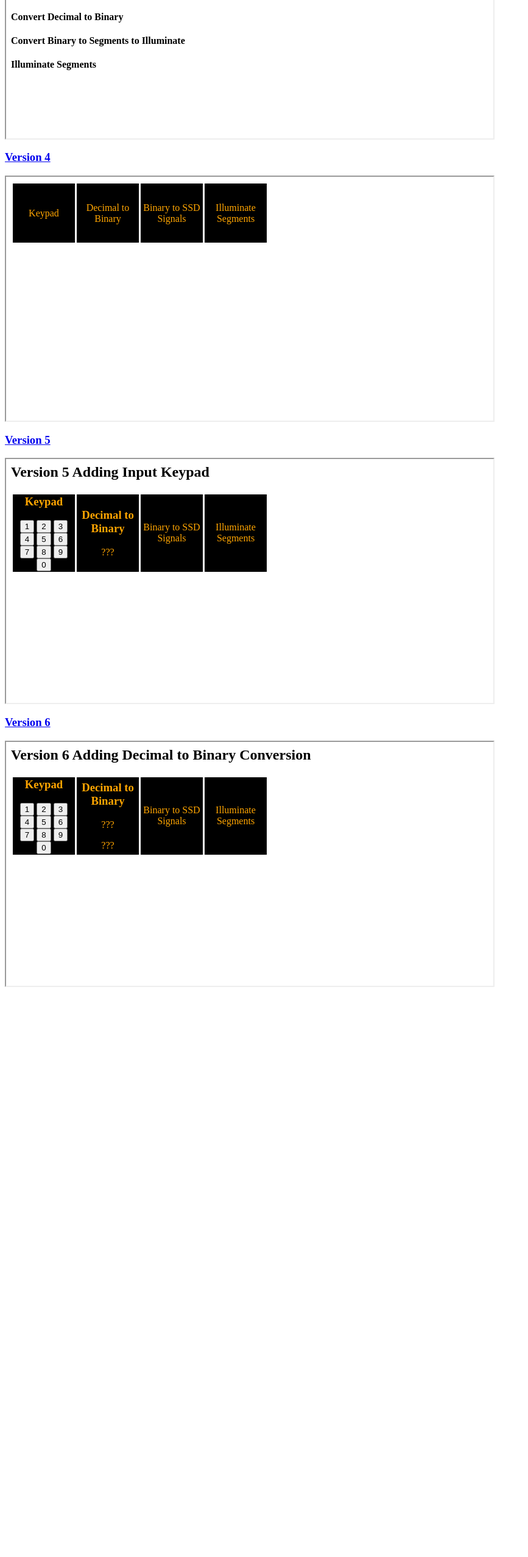
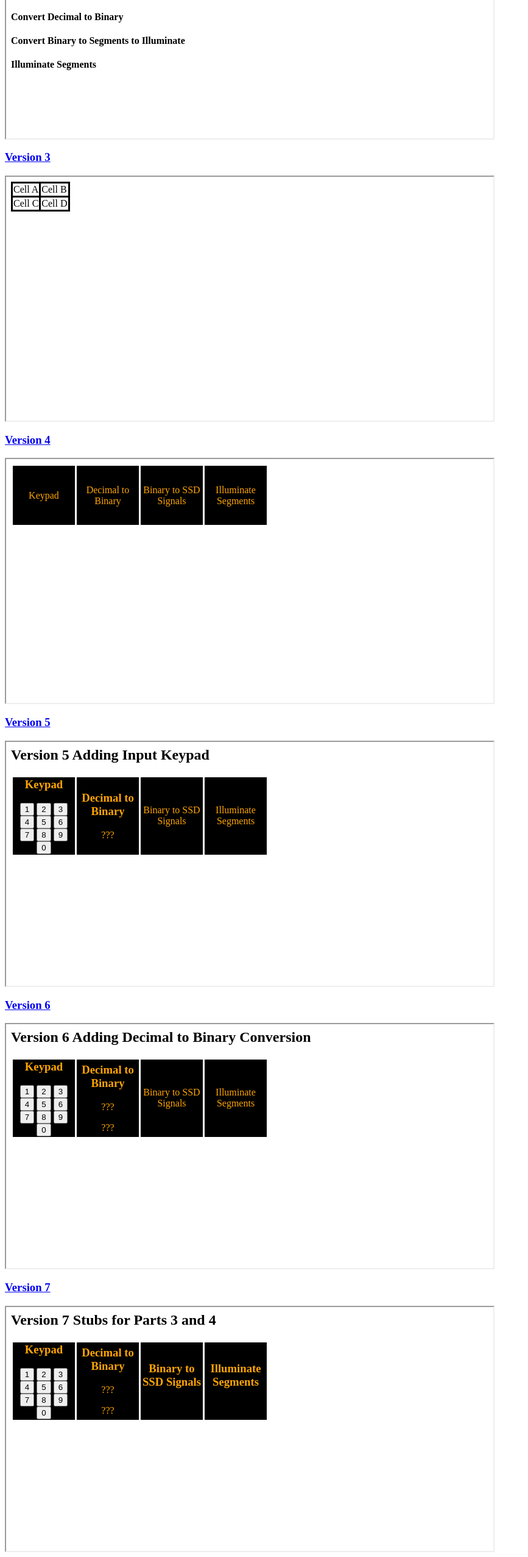
Before and after one commit to hyechung08/inf1339-week01, a plain HTML site: page docs/index.html in a window 1280 px wide. Shown: the part 1151-3705 px from the top of the page at 61% size, without its empty margins (0-867 px from the left). Before the commit the page ends 2778 px from the top, so only its background shows below. Drawn offline with Linux system fonts and the light colour scheme.

Commit message:
Update index.html

```diff
--- a/docs/index.html
+++ b/docs/index.html
@@ -9,11 +9,15 @@
     <iframe src="v01.html" height="400px" width="800px"></iframe>
 <h3><a href="inputbuttons.html">Version 2</a></h3>
     <iframe src="inputbuttons.html" height="400px" width="800px"></iframe>
+<h3><a href="v03.html">Version 3</a></h3>
+    <iframe src="v03.html" height="400px" width="800px"></iframe>
 <h3><a href="v04.html">Version 4</a></h3>
     <iframe src="v04.html" height="400px" width="800px"></iframe>
 <h3><a href="v05.html">Version 5</a></h3>
     <iframe src="v05.html" height="400px" width="800px"></iframe>
 <h3><a href="v06.html">Version 6</a></h3>
     <iframe src="v06.html" height="400px" width="800px"></iframe>
+<h3><a href="v07.html">Version 7</a></h3>
+    <iframe src="v07.html" height="400px" width="800px"></iframe>
 </body>
 </html
```
